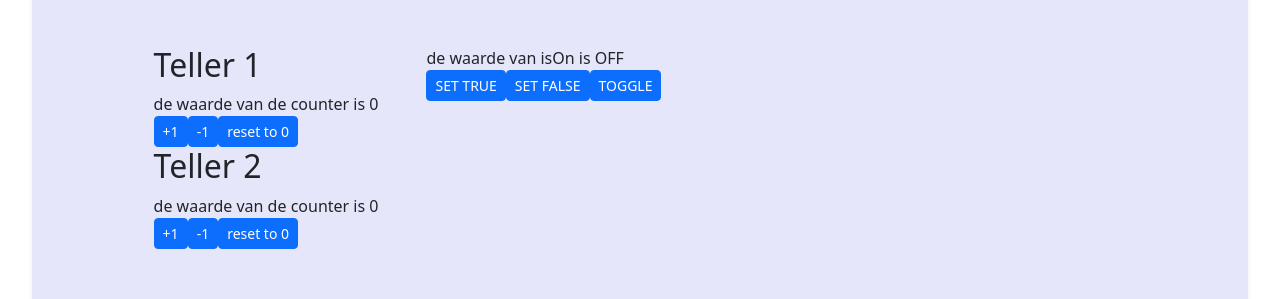
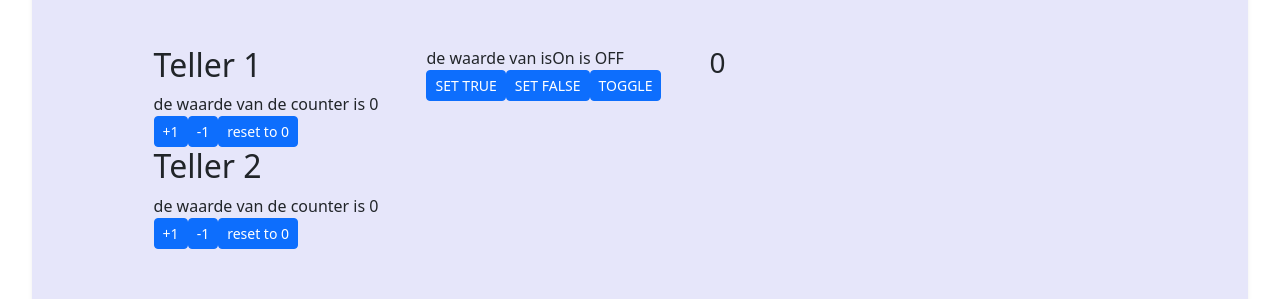
Before and after one commit to DriesDubois/dynamic_oefeningen, a React (Create React App) app: page / in a window 1280 px wide. Both pictures are taken after a click on the tab "Event and state page". Shown: the part 313-612 px from the top of the page. Built offline with nearby package versions, Linux system fonts and the light colour scheme.

Commit message:
exercise 4.2

```diff
--- a/src/components/StateDemo.js
+++ b/src/components/StateDemo.js
@@ -5,27 +5,36 @@ import {Counter} from "./Counter";
 import {OnOffDemo} from "./OnOffDemo";
 
 export function StateDemo() {
+    const [demoValue, setDemoValue] = useState(0);
+
     return <Section title="state">
-        <DemoValue/>
+        <DemoValue demoValue={demoValue} onDemoValueChange={setDemoValue}/>
         <div>
             <Counter name="Teller 1"/>
             <Counter name="Teller 2"/>
         </div>
-        <div>
-            <OnOffDemo/>
-        </div>
+        <OnOffDemo/>
+        <DemoValueReadonly demoValue={demoValue}/>
     </Section>
 }
 
-function DemoValue() {
-    const [demoValue, setDemoValue] = useState(0);
+function DemoValue(props) {
+    const {demoValue,onDemoValueChange} = props;
+
     return <>
         <div>de waarde van demoValue is {demoValue}</div>
         <div>de waarde van demoValue is {demoValue}</div>
         <div>
-            <MyButton onClick={() => setDemoValue(0)}>SET 0</MyButton>
-            <MyButton onClick={() => setDemoValue(77)}>SET 77</MyButton>
-            <MyButton onClick={() => setDemoValue(255)}>SET 255</MyButton>
+            <MyButton onClick={() => onDemoValueChange(0)}>SET 0</MyButton>
+            <MyButton onClick={() => onDemoValueChange(77)}>SET 77</MyButton>
+            <MyButton onClick={() => onDemoValueChange(255)}>SET 255</MyButton>
         </div>
     </>
 }
+
+function DemoValueReadonly (props){
+    const {demoValue} = props;
+    return <div>
+        <h3>{demoValue}</h3>
+    </div>
+}
```
